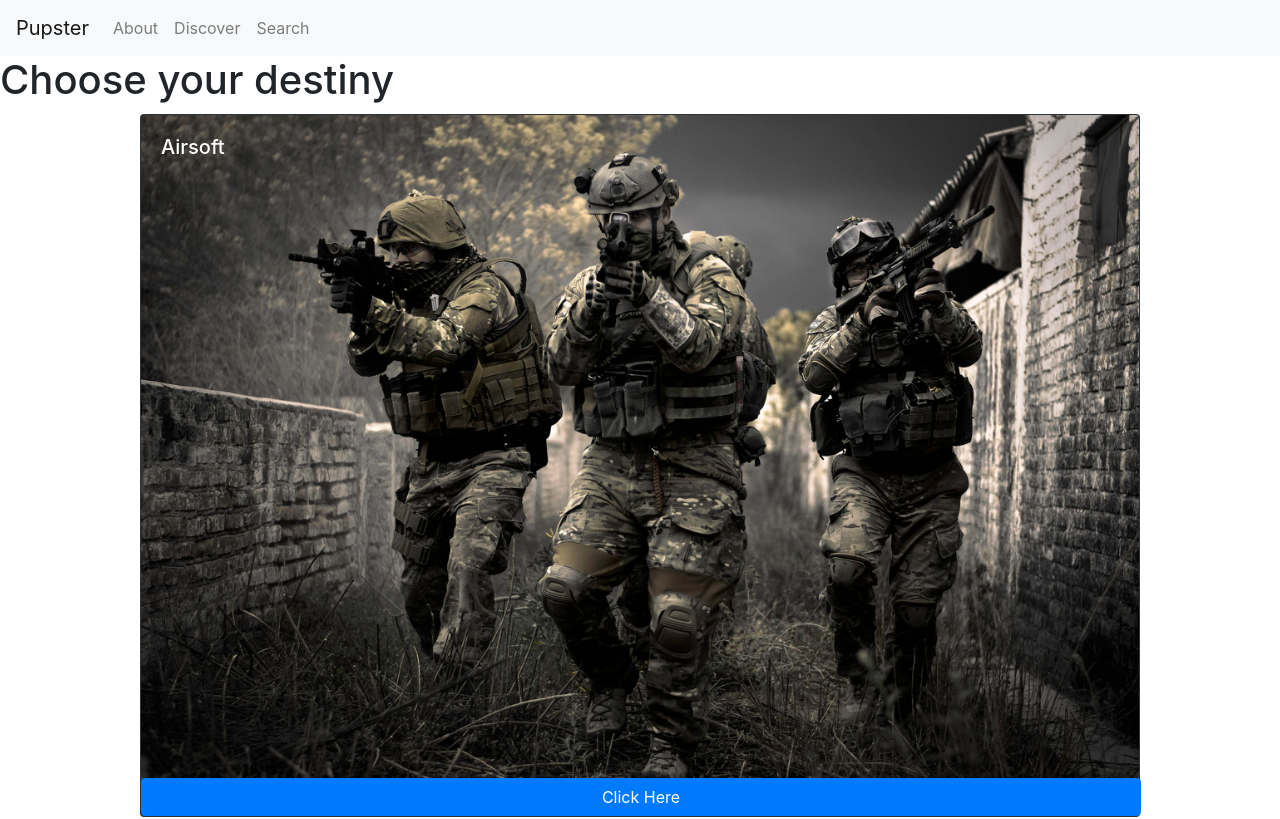
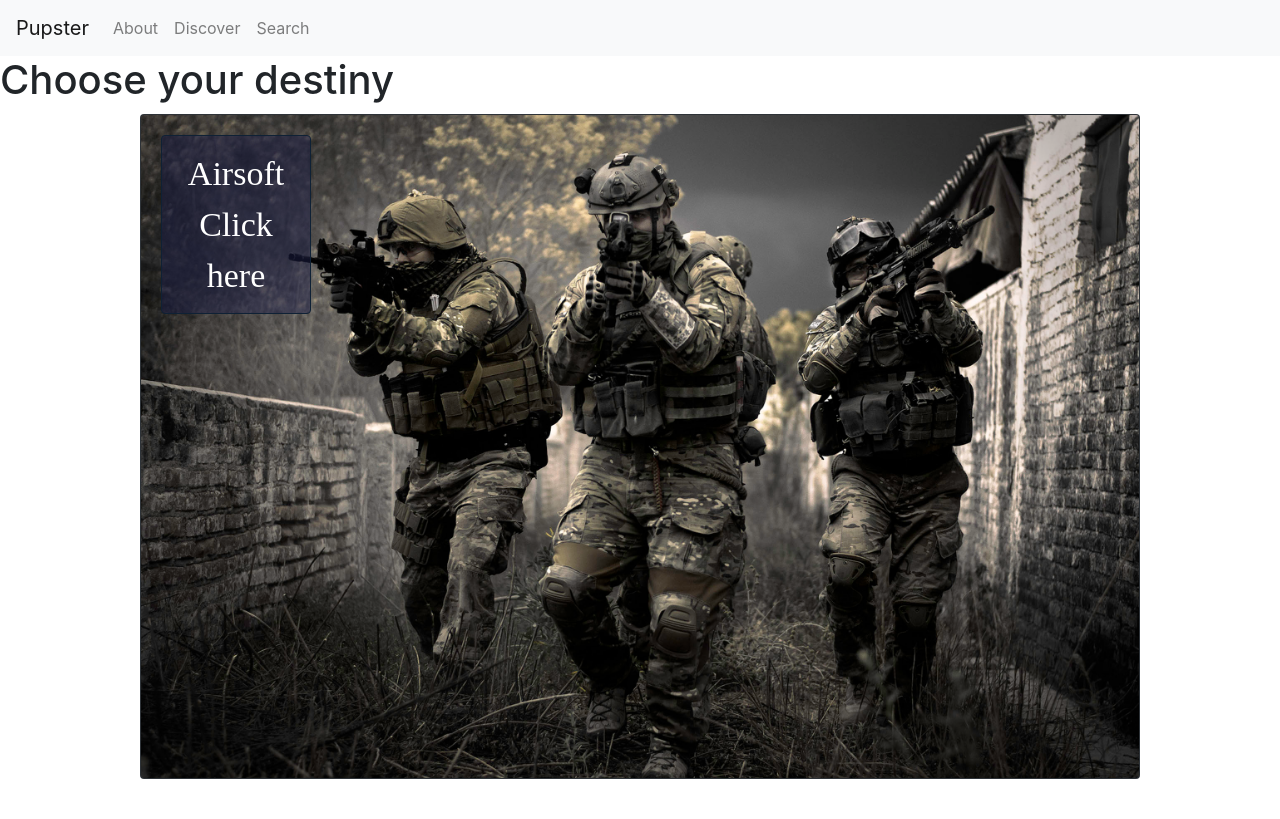
Before and after one commit to clintrizzo/joyhunter, a React (Create React App) app: page /Event in a window 1280 px wide. Shown: the top 819 px of the page. Built offline with nearby package versions, Linux system fonts and the light colour scheme.

Commit message:
evensupdate

```diff
--- a/src/components/AcardBtn/index.js
+++ b/src/components/AcardBtn/index.js
@@ -29,7 +29,7 @@ function CardBtn () {
       disabled={isLoading}
       onClick={!isLoading ? handleClick : null}
     >
-      {isLoading ? 'Loading…' : 'Click Here'}
+      {isLoading ? 'Loading…' : "Airsoft Click here"}
 
     </Button>
     </Link>
--- a/src/components/AcardBtn/style.css
+++ b/src/components/AcardBtn/style.css
@@ -1,11 +1,142 @@
-.btn {
-  width: 1000px;
-  position: relative;
+/* @mixin button-variant($background, $border, $hover-background: darken($background, 7.5%), $hover-border: darken($border, 10%), $active-background: darken($background, 10%), $active-border: darken($border, 12.5%)) {
+  color: color-yiq($background);
+  @include gradient-bg($background);
+  border-color: $border;
+  @include box-shadow($btn-box-shadow); */
+
+ .btn {
+ font-size: 3rem;
+ font-weight: 600px;
+
+}
+button.btn.btn-primary:hover {background-color: #342d874d}
+
+
+button.btn.btn-primary {
+  color: #fff;
+  font-size: 34px;
+  background-color: transparent;
+  border-color: #0f2135;
+  position: center;
+  width: 150px;
+  padding:12px;
+  background: rgba(29, 30, 70, 0.5);
+  height: px;
+  font-weight: 600px;
+  font-family: 'Brush Script MT', cursive;
+  /* hover: {background-color: #11134b} */
 }
 
-.btn-primary {
-  color: #fff;
-  background-color: #30485f;
-  border-color: #0f2135;
+/* .button: */
+/* sourceMappingURL=style.css.map */
+
+/* // Button variants
+//
+// Easily pump out default styles, as well as :hover, :focus, :active,
+// and disabled options for all buttons
+
+@mixin button-variant($background, $border, $hover-background: darken($background, 7.5%), $hover-border: darken($border, 10%), $active-background: darken($background, 10%), $active-border: darken($border, 12.5%)) {
+  color: color-yiq($background);
+  @include gradient-bg($background);
+  border-color: $border;
+  @include box-shadow($btn-box-shadow);
+
+  @include hover() {
+    color: color-yiq($hover-background);
+    @include gradient-bg($hover-background);
+    border-color: $hover-border;
+  }
+
+  &:focus,
+  &.focus {
+    color: color-yiq($hover-background);
+    @include gradient-bg($hover-background);
+    border-color: $hover-border;
+    @if $enable-shadows {
+      @include box-shadow($btn-box-shadow, 0 0 0 $btn-focus-width rgba(mix(color-yiq($background), $border, 15%), .5));
+    } @else {
+      // Avoid using mixin so we can pass custom focus shadow properly
+      box-shadow: 0 0 0 $btn-focus-width rgba(mix(color-yiq($background), $border, 15%), .5);
+    }
+  }
+
+  // Disabled comes first so active can properly restyle
+  &.disabled,
+  &:disabled {
+    color: color-yiq($background);
+    background-color: $background;
+    border-color: $border;
+    // Remove CSS gradients if they're enabled
+    @if $enable-gradients {
+      background-image: none;
+    }
+  }
+
+  &:not(:disabled):not(.disabled):active,
+  &:not(:disabled):not(.disabled).active,
+  .show > &.dropdown-toggle {
+    color: color-yiq($active-background);
+    background-color: $active-background;
+    @if $enable-gradients {
+      background-image: none; // Remove the gradient for the pressed/active state
+    }
+    border-color: $active-border;
+
+    &:focus {
+      @if $enable-shadows and $btn-active-box-shadow != none {
+        @include box-shadow($btn-active-box-shadow, 0 0 0 $btn-focus-width rgba(mix(color-yiq($background), $border, 15%), .5));
+      } @else {
+        // Avoid using mixin so we can pass custom focus shadow properly
+        box-shadow: 0 0 0 $btn-focus-width rgba(mix(color-yiq($background), $border, 15%), .5);
+      }
+    }
+  }
 }
-/*# sourceMappingURL=style.css.map */
+
+@mixin button-outline-variant($color, $color-hover: color-yiq($color), $active-background: $color, $active-border: $color) {
+  color: $color;
+  border-color: $color;
+
+  @include hover() {
+    color: $color-hover;
+    background-color: $active-background;
+    border-color: $active-border;
+  }
+
+  &:focus,
+  &.focus {
+    box-shadow: 0 0 0 $btn-focus-width rgba($color, .5);
+  }
+
+  &.disabled,
+  &:disabled {
+    color: $color;
+    background-color: transparent;
+  }
+
+  &:not(:disabled):not(.disabled):active,
+  &:not(:disabled):not(.disabled).active,
+  .show > &.dropdown-toggle {
+    color: color-yiq($active-background);
+    background-color: $active-background;
+    border-color: $active-border;
+
+    &:focus {
+      @if $enable-shadows and $btn-active-box-shadow != none {
+        @include box-shadow($btn-active-box-shadow, 0 0 0 $btn-focus-width rgba($color, .5));
+      } @else {
+        // Avoid using mixin so we can pass custom focus shadow properly
+        box-shadow: 0 0 0 $btn-focus-width rgba($color, .5);
+      }
+    }
+  }
+}
+
+// Button sizes
+@mixin button-size($padding-y, $padding-x, $font-size, $line-height, $border-radius) {
+  padding: $padding-y $padding-x;
+  @include font-size($font-size);
+  line-height: $line-height;
+  // Manually declare to provide an override to the browser default
+  @include border-radius($border-radius, 0);
+} */
--- a/src/components/AirsoftCard/index.js
+++ b/src/components/AirsoftCard/index.js
@@ -9,11 +9,11 @@ const Airsoft = () => {
 <Card className="bg-dark text-white">
   <Card.Img src="/images/Aire.jpg"  alt="Card image" />
   <Card.ImgOverlay>
-    <Card.Title>Airsoft</Card.Title>
-
+    {/* <Card.Title>Airsoft</Card.Title> */}
+    <AcardBtn/>
     {/* <Card.Text>Last updated 3 mins ago</Card.Text> */}
   </Card.ImgOverlay>
-  <AcardBtn/>
+
 </Card>
 {/* <div className="cpt">
   <CardBtn/>
--- a/src/components/PaintballCard/index.js
+++ b/src/components/PaintballCard/index.js
@@ -9,11 +9,11 @@ const Paintball = () => {
 <Card className="bg-dark text-white">
   <Card.Img src="/images/Pire.jpg" alt="Card image" />
   <Card.ImgOverlay>
-    <Card.Title>Paintball</Card.Title>
-
+    {/* <Card.Title>Paintball</Card.Title> */}
+    <PcardBtn/>
     {/* <Card.Text>Last updated 3 mins ago</Card.Text> */}
   </Card.ImgOverlay>
-  <PcardBtn/>
+
 </Card>
 {/* <div className="ppt">
 <PcardBtn/>
--- a/src/components/PcardBtn/index.js
+++ b/src/components/PcardBtn/index.js
@@ -30,7 +30,7 @@ function PcardBtn () {
       disabled={isLoading}
       onClick={!isLoading ? handleClick : null}
     >
-      {isLoading ? 'Loading…' : 'Lets Gooooo'}
+      {isLoading ? 'Loading…' : 'Paintball Click Here'}
 
     </Button>
     </Link>
```
